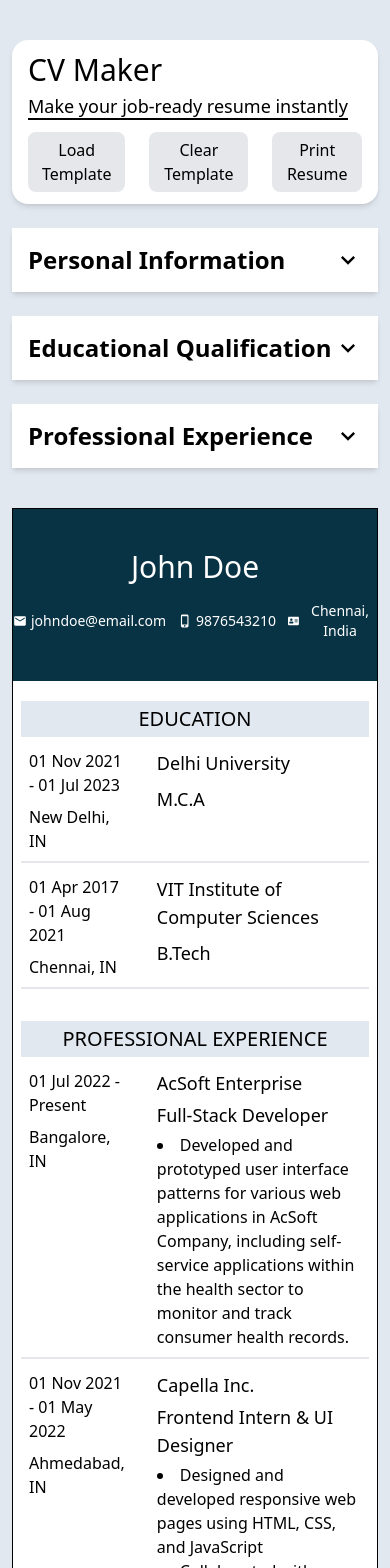
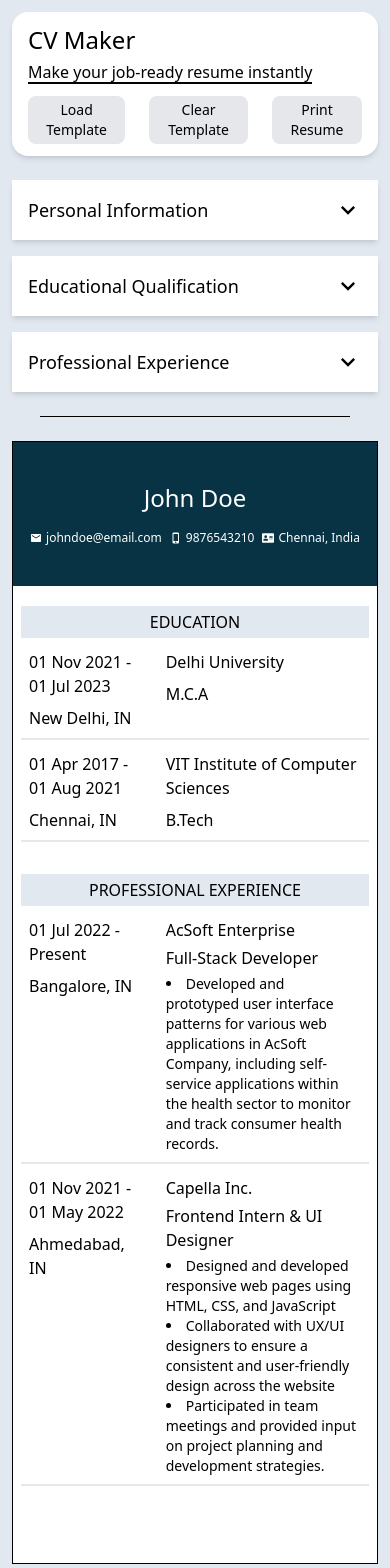
Before and after one commit to roopxx/cv-app, a React (Vite) app: page / in a window 390 px wide. Shown: the top 1568 px of the page. Built offline with nearby package versions, Linux system fonts and the light colour scheme.

Commit message:
feat: Enhance mobile responsiveness

```diff
--- a/src/App.jsx
+++ b/src/App.jsx
@@ -119,6 +119,7 @@ function App() {
               handleProfessionInfoChange={handleTemplateDataChange}
             />
           </div>
+          <hr className="mx-7 my-6 border-black md:my-3" />
           <div className="w-full">
             <Resume resumeData={templateData} />
           </div>
--- a/src/components/Educational.jsx
+++ b/src/components/Educational.jsx
@@ -60,9 +60,11 @@ const Educational = ({ educationalData, handleEducationInfoChange }) => {
   ));
 
   return (
-    <div className="mt-6 bg-white p-4 shadow-md">
+    <div className="mt-4 bg-white p-4 shadow-md sm:mt-6">
       <div className="flex justify-between">
-        <h2 className="text-2xl font-semibold">Educational Qualification</h2>
+        <h2 className="text-lg font-medium sm:text-2xl sm:font-semibold">
+          Educational Qualification
+        </h2>
         <button
           onClick={() => {
             setShowEducationSection(!showEducationSection);
@@ -105,7 +107,7 @@ const EducationSection = ({
         <p className="text-lg font-medium">
           {!education.showForm ? education.schoolName : ""}
         </p>
-        <div className="flex gap-2">
+        <div className="flex gap-3 sm:gap-2">
           <button
             className="px-1 hover:animate-bounce hover:text-red-500"
             onClick={() => handleDeleteButton(education.id)}
@@ -127,7 +129,7 @@ const EducationSection = ({
       <hr className="my-2 border" />
       {education.showForm && (
         <div>
-          <form action="" className="flex flex-col gap-2 text-lg">
+          <form action="" className="flex flex-col gap-1 sm:gap-2 sm:text-lg">
             <label htmlFor="school" className="font-medium">
               School :
             </label>
@@ -137,7 +139,7 @@ const EducationSection = ({
               name="schoolName"
               placeholder="Enter school / university name"
               value={education.schoolName}
-              className="rounded-sm bg-slate-200 outline-none focus:outline-blue-500"
+              className="rounded-sm bg-slate-200 px-1 py-0.5 outline-none focus:outline-blue-500"
               onChange={(e) => {
                 handleChange(e, education);
               }}
@@ -151,12 +153,12 @@ const EducationSection = ({
               name="degree"
               placeholder="Enter Degree / Field of Study"
               value={education.degree}
-              className="rounded-sm bg-slate-200 outline-none focus:outline-blue-500"
+              className="rounded-sm bg-slate-200 px-1 py-0.5 outline-none focus:outline-blue-500"
               onChange={(e) => {
                 handleChange(e, education);
               }}
             />
-            <div className="flex gap-6">
+            <div className="flex gap-2 sm:gap-6">
               <div className="flex flex-col gap-2">
                 <label htmlFor="startDate" className="font-medium">
                   Start Date :
@@ -167,7 +169,7 @@ const EducationSection = ({
                   name="startDate"
                   placeholder="Enter start date"
                   defaultValue={education.startDate.toLocaleDateString("fr-CA")}
-                  className="rounded-sm bg-slate-200 outline-none focus:outline-blue-500"
+                  className="rounded-sm bg-slate-200 px-1 py-0.5 outline-none focus:outline-blue-500"
                   onChange={(e) => {
                     handleChange(e, education);
                   }}
@@ -183,7 +185,7 @@ const EducationSection = ({
                   name="endDate"
                   placeholder="Enter end date"
                   defaultValue={education.endDate.toLocaleDateString("fr-CA")}
-                  className="rounded-sm bg-slate-200 outline-none focus:outline-blue-500"
+                  className="rounded-sm bg-slate-200 px-1 py-0.5 outline-none focus:outline-blue-500"
                   onChange={(e) => {
                     handleChange(e, education);
                   }}
@@ -199,7 +201,7 @@ const EducationSection = ({
               name="location"
               placeholder="Enter location"
               value={education.location}
-              className="rounded-sm bg-slate-200 outline-none focus:outline-blue-500"
+              className="rounded-sm bg-slate-200 px-1 py-0.5 outline-none focus:outline-blue-500"
               onChange={(e) => {
                 handleChange(e, education);
               }}
--- a/src/components/Header.jsx
+++ b/src/components/Header.jsx
@@ -2,30 +2,30 @@ import { PropTypes } from "prop-types";
 
 const Header = ({ loadTemplate, clearTemplate }) => {
   return (
-    <div className="mt-10 rounded-2xl bg-white px-4 py-3 shadow-md md:flex md:justify-between md:px-4 md:py-6 lg:px-10">
+    <div className="mt-3 rounded-2xl bg-white px-4 py-3 shadow-md sm:mt-10 md:flex md:justify-between md:px-4 md:py-6 lg:px-10">
       <div className="mb-3 md:mb-0">
-        <h1 className="mb-1 text-3xl">CV Maker</h1>
-        <div className="relative inline-block text-lg after:absolute after:bottom-0 after:left-0 after:h-[2px] after:w-full after:origin-bottom-left after:scale-x-100 after:bg-black after:transition-transform after:duration-300 after:ease-in-out hover:after:origin-bottom-right hover:after:scale-x-0 sm:text-xl">
+        <h1 className="mb-1 text-2xl sm:text-3xl">CV Maker</h1>
+        <div className="relative inline-block text-base after:absolute after:bottom-0 after:left-0 after:h-[2px] after:w-full after:origin-bottom-left after:scale-x-100 after:bg-black after:transition-transform after:duration-300 after:ease-in-out hover:after:origin-bottom-right hover:after:scale-x-0 sm:text-xl">
           Make your job-ready resume instantly
         </div>
       </div>
       <div className="flex items-center gap-6">
         <button onClick={loadTemplate}>
-          <div className="group relative overflow-hidden rounded-lg bg-gray-200 p-1.5 text-base [transform:translateZ(0)] before:absolute before:left-1/2 before:top-1/2 before:size-8 before:-translate-x-1/2 before:-translate-y-1/2 before:scale-[0] before:rounded-full before:bg-sky-600 before:opacity-0 before:transition before:duration-500 before:ease-in-out hover:before:scale-[6] hover:before:opacity-100 sm:p-2.5 md:p-2.5 md:text-lg lg:px-5 lg:py-2.5">
+          <div className="group relative overflow-hidden rounded-lg bg-gray-200 px-2.5 py-1 text-sm [transform:translateZ(0)] before:absolute before:left-1/2 before:top-1/2 before:size-8 before:-translate-x-1/2 before:-translate-y-1/2 before:scale-[0] before:rounded-full before:bg-sky-600 before:opacity-0 before:transition before:duration-500 before:ease-in-out hover:before:scale-[6] hover:before:opacity-100 sm:p-2.5 sm:text-lg md:p-2.5 md:text-lg lg:px-5 lg:py-2.5">
             <span className="relative z-0 text-black transition duration-500 ease-in-out group-hover:text-gray-50">
               Load Template
             </span>
           </div>
         </button>
         <button onClick={clearTemplate}>
-          <div className="group relative overflow-hidden rounded-lg bg-gray-200 p-1.5 text-base [transform:translateZ(0)] before:absolute before:left-1/2 before:top-1/2 before:size-8 before:-translate-x-1/2 before:-translate-y-1/2 before:scale-[0] before:rounded-full before:bg-sky-600 before:opacity-0 before:transition before:duration-500 before:ease-in-out hover:before:scale-[6] hover:before:opacity-100 sm:p-2.5 md:p-2.5 md:text-lg lg:px-5 lg:py-2.5">
+          <div className="group relative overflow-hidden rounded-lg bg-gray-200 px-2.5 py-1 text-sm [transform:translateZ(0)] before:absolute before:left-1/2 before:top-1/2 before:size-8 before:-translate-x-1/2 before:-translate-y-1/2 before:scale-[0] before:rounded-full before:bg-sky-600 before:opacity-0 before:transition before:duration-500 before:ease-in-out hover:before:scale-[6] hover:before:opacity-100 sm:p-2.5 sm:text-lg md:p-2.5 md:text-lg lg:px-5 lg:py-2.5">
             <span className="relative z-0 text-black transition duration-500 ease-in-out group-hover:text-gray-50">
               Clear Template
             </span>
           </div>
         </button>
         <button onClick={() => window.print()}>
-          <div className="group relative overflow-hidden rounded-lg bg-gray-200 p-1.5 text-base [transform:translateZ(0)] before:absolute before:left-1/2 before:top-1/2 before:size-8 before:-translate-x-1/2 before:-translate-y-1/2 before:scale-[0] before:rounded-full before:bg-sky-600 before:opacity-0 before:transition before:duration-500 before:ease-in-out hover:before:scale-[6] hover:before:opacity-100 sm:p-2.5 md:p-2.5 md:text-lg lg:px-5 lg:py-2.5">
+          <div className="group relative overflow-hidden rounded-lg bg-gray-200 px-2.5 py-1 text-sm [transform:translateZ(0)] before:absolute before:left-1/2 before:top-1/2 before:size-8 before:-translate-x-1/2 before:-translate-y-1/2 before:scale-[0] before:rounded-full before:bg-sky-600 before:opacity-0 before:transition before:duration-500 before:ease-in-out hover:before:scale-[6] hover:before:opacity-100 sm:p-2.5 sm:text-lg md:p-2.5 md:text-lg lg:px-5 lg:py-2.5">
             <span className="relative z-0 text-black transition duration-500 ease-in-out group-hover:text-gray-50">
               Print Resume
             </span>
--- a/src/components/Personal.jsx
+++ b/src/components/Personal.jsx
@@ -18,7 +18,9 @@ const Personal = ({ personalData, handlePersonalInfoChange }) => {
   return (
     <div className="mt-6 bg-white p-4 shadow-md lg:mt-10">
       <div className="flex justify-between">
-        <h2 className="text-2xl font-semibold">Personal Information</h2>
+        <h2 className="text-lg font-medium sm:text-2xl sm:font-semibold">
+          Personal Information
+        </h2>
         <button
           onClick={() => {
             setShowPersonalSection(!showPersonalSection);
@@ -36,7 +38,7 @@ const Personal = ({ personalData, handlePersonalInfoChange }) => {
           <form
             key={index}
             action=""
-            className="mt-2 flex flex-col gap-2 text-lg"
+            className="mt-2 flex flex-col gap-1 sm:gap-2 sm:text-lg"
           >
             <label htmlFor="f_name" className="font-medium">
               First Name :
@@ -47,7 +49,7 @@ const Personal = ({ personalData, handlePersonalInfoChange }) => {
               name="firstName"
               placeholder="Enter first name"
               value={info.firstName}
-              className="rounded-sm bg-slate-200 outline-none focus:outline-blue-500"
+              className="rounded-sm bg-slate-200 px-1 py-0.5 outline-none focus:outline-blue-500"
               onChange={handleChange}
             />
             <label htmlFor="l_name" className="font-medium">
@@ -59,7 +61,7 @@ const Personal = ({ personalData, handlePersonalInfoChange }) => {
               name="lastName"
               placeholder="Enter last name"
               value={info.lastName}
-              className="rounded-sm bg-slate-200 outline-none focus:outline-blue-500"
+              className="rounded-sm bg-slate-200 px-1 py-0.5 outline-none focus:outline-blue-500"
               onChange={handleChange}
             />
             <label htmlFor="email" className="font-medium">
@@ -71,7 +73,7 @@ const Personal = ({ personalData, handlePersonalInfoChange }) => {
               name="email"
               placeholder="Enter e-mail"
               value={info.email}
-              className="rounded-sm bg-slate-200 outline-none focus:outline-blue-500"
+              className="rounded-sm bg-slate-200 px-1 py-0.5 outline-none focus:outline-blue-500"
               onChange={handleChange}
             />
             <label htmlFor="phone" className="font-medium">
@@ -83,7 +85,7 @@ const Personal = ({ personalData, handlePersonalInfoChange }) => {
               name="phoneNumber"
               placeholder="Enter phone number"
               value={info.phoneNumber}
-              className="rounded-sm bg-slate-200 outline-none focus:outline-blue-500"
+              className="rounded-sm bg-slate-200 px-1 py-0.5 outline-none focus:outline-blue-500"
               onChange={handleChange}
             />
             <label htmlFor="address" className="font-medium">
@@ -95,7 +97,7 @@ const Personal = ({ personalData, handlePersonalInfoChange }) => {
               name="address"
               placeholder="City, Country"
               value={info.address}
-              className="rounded-sm bg-slate-200 outline-none focus:outline-blue-500"
+              className="rounded-sm bg-slate-200 px-1 py-0.5 outline-none focus:outline-blue-500"
               onChange={handleChange}
             />
           </form>
--- a/src/components/Professional.jsx
+++ b/src/components/Professional.jsx
@@ -59,9 +59,11 @@ const Professional = ({ professionalData, handleProfessionInfoChange }) => {
   ));
 
   return (
-    <div className="mt-6 bg-white p-4 shadow-md">
+    <div className="mt-4 bg-white p-4 shadow-md sm:mt-6">
       <div className="flex justify-between">
-        <h2 className="text-2xl font-semibold">Professional Experience</h2>
+        <h2 className="text-lg font-medium sm:text-2xl sm:font-semibold">
+          Professional Experience
+        </h2>
         <button
           onClick={() => {
             setShowProfessionalExp(!showProfessionalExp);
@@ -104,7 +106,7 @@ const ProfessionSection = ({
         <p className="text-lg font-medium">
           {!profession.showForm ? profession.companyName : ""}
         </p>
-        <div className="flex gap-2">
+        <div className="flex gap-3 sm:gap-2">
           <button
             className="px-1 hover:animate-bounce hover:text-red-500"
             onClick={() => handleDeleteButton(profession.id)}
@@ -126,7 +128,7 @@ const ProfessionSection = ({
       <hr className="my-2 border" />
       {profession.showForm && (
         <div>
-          <form action="" className="flex flex-col gap-2 text-lg">
+          <form action="" className="flex flex-col gap-1 sm:gap-2 sm:text-lg">
             <label htmlFor="company" className="font-medium">
               Company :
             </label>
@@ -136,7 +138,7 @@ const ProfessionSection = ({
               name="companyName"
               placeholder="Enter company name"
               value={profession.companyName}
-              className="rounded-sm bg-slate-200 outline-none focus:outline-blue-500"
+              className="rounded-sm bg-slate-200 px-1 py-0.5 outline-none focus:outline-blue-500"
               onChange={(e) => {
                 handleChange(e, profession);
               }}
@@ -150,12 +152,12 @@ const ProfessionSection = ({
               name="position"
               placeholder="Enter position title"
               value={profession.position}
-              className="rounded-sm bg-slate-200 outline-none focus:outline-blue-500"
+              className="rounded-sm bg-slate-200 px-1 py-0.5 outline-none focus:outline-blue-500"
               onChange={(e) => {
                 handleChange(e, profession);
               }}
             />
-            <div className="flex gap-6">
+            <div className="flex gap-2 sm:gap-6">
               <div className="flex flex-col gap-2">
                 <label htmlFor="emp_startDate" className="font-medium">
                   Start Date :
@@ -168,7 +170,7 @@ const ProfessionSection = ({
                   defaultValue={profession.emp_startDate.toLocaleDateString(
                     "fr-CA",
                   )}
-                  className="rounded-sm bg-slate-200 outline-none focus:outline-blue-500"
+                  className="rounded-sm bg-slate-200 px-1 py-0.5 outline-none focus:outline-blue-500"
                   onChange={(e) => {
                     handleChange(e, profession);
                   }}
@@ -186,7 +188,7 @@ const ProfessionSection = ({
                   defaultValue={profession.emp_endDate.toLocaleDateString(
                     "fr-CA",
                   )}
-                  className="rounded-sm bg-slate-200 outline-none focus:outline-blue-500"
+                  className="rounded-sm bg-slate-200 px-1 py-0.5 outline-none focus:outline-blue-500"
                   onChange={(e) => {
                     handleChange(e, profession);
                   }}
@@ -202,7 +204,7 @@ const ProfessionSection = ({
               name="workLocation"
               placeholder="Enter work location"
               value={profession.workLocation}
-              className="rounded-sm bg-slate-200 outline-none focus:outline-blue-500"
+              className="rounded-sm bg-slate-200 px-1 py-0.5 outline-none focus:outline-blue-500"
               onChange={(e) => {
                 handleChange(e, profession);
               }}
--- a/src/components/Resume.jsx
+++ b/src/components/Resume.jsx
@@ -29,13 +29,13 @@ const Resume = ({ resumeData }) => {
   };
 
   return (
-    <div className="mx-auto my-10 border border-black bg-white md:min-h-[297mm] md:w-auto md:max-w-[210mm] print:m-0 print:border-none">
+    <div className="mx-auto mb-8 min-h-[297mm] border border-black bg-white md:w-auto md:max-w-[210mm] lg:mt-10 print:m-0 print:border-none">
       <section className="bg-cyan-950 text-white print:border-b-2">
         <div className="py-10 text-center md:py-12">
-          <h1 className="mb-4 text-3xl md:text-4xl">
+          <h1 className="mb-4 text-2xl sm:text-4xl">
             {personal.firstName} {personal.lastName}
           </h1>
-          <p className="flex justify-center gap-3 text-sm md:gap-6 md:text-xl">
+          <p className="flex justify-center gap-2 text-xs sm:gap-3 sm:text-sm md:gap-6 md:text-xl">
             <span className="inline-flex items-center gap-1">
               <MdEmail />
               {personal.email}
@@ -54,14 +54,14 @@ const Resume = ({ resumeData }) => {
       <section className="bg-white">
         <div className="mx-2 space-y-1 md:mx-10 md:space-y-2">
           <div className="pt-5 md:pt-8">
-            <h2 className="bg-slate-200 py-1 text-center text-xl font-medium uppercase">
+            <h2 className="bg-slate-200 py-1 text-center font-medium uppercase sm:text-xl">
               Education
             </h2>
           </div>
           {educational.map((info) => (
             <div key={uuidv4()}>
               <div className="flex space-x-4 md:space-x-10">
-                <div className="w-2/5 space-y-2 p-2 md:w-1/3">
+                <div className="w-[45%] space-y-2 p-2 sm:w-2/5 md:w-1/3">
                   <p>
                     {(() => {
                       var [startDate, endDate] = [
@@ -82,8 +82,8 @@ const Resume = ({ resumeData }) => {
                   <p>{info.location}</p>
                 </div>
                 <div className="w-4/5 space-y-2 p-2 md:w-3/4">
-                  <p className="text-lg font-medium">{info.schoolName}</p>
-                  <p className="text-lg">{info.degree}</p>
+                  <p className="font-medium sm:text-lg">{info.schoolName}</p>
+                  <p className="sm:text-lg">{info.degree}</p>
                 </div>
               </div>
               <hr className="border" />
@@ -94,14 +94,14 @@ const Resume = ({ resumeData }) => {
       <section className="bg-white">
         <div className="mx-2 space-y-1 md:mx-10 md:space-y-4">
           <div className="pt-8">
-            <h2 className="bg-slate-200 py-1 text-center text-xl font-medium uppercase">
+            <h2 className="bg-slate-200 py-1 text-center font-medium uppercase sm:text-xl">
               Professional Experience
             </h2>
           </div>
           {professional.map((info) => (
             <div key={uuidv4()}>
               <div className="flex space-x-4 md:space-x-10">
-                <div className="w-2/5 space-y-2 p-2 md:w-1/3">
+                <div className="w-[45%] space-y-2 p-2 sm:w-2/5 md:w-1/3">
                   <p>
                     {(() => {
                       var [emp_startDate, emp_endDate] = [
@@ -124,9 +124,9 @@ const Resume = ({ resumeData }) => {
                   <p>{info.workLocation}</p>
                 </div>
                 <div className="w-4/5 space-y-1 p-2 md:w-3/4">
-                  <p className="text-lg font-medium">{info.companyName}</p>
-                  <p className="text-lg">{info.position}</p>
-                  <p>
+                  <p className="font-medium sm:text-lg">{info.companyName}</p>
+                  <p className="sm:text-lg">{info.position}</p>
+                  <p className="text-sm sm:text-lg">
                     {info.jobDescription.split(". ").map((role, index) => (
                       <li key={index}>{role}</li>
                     ))}
```
